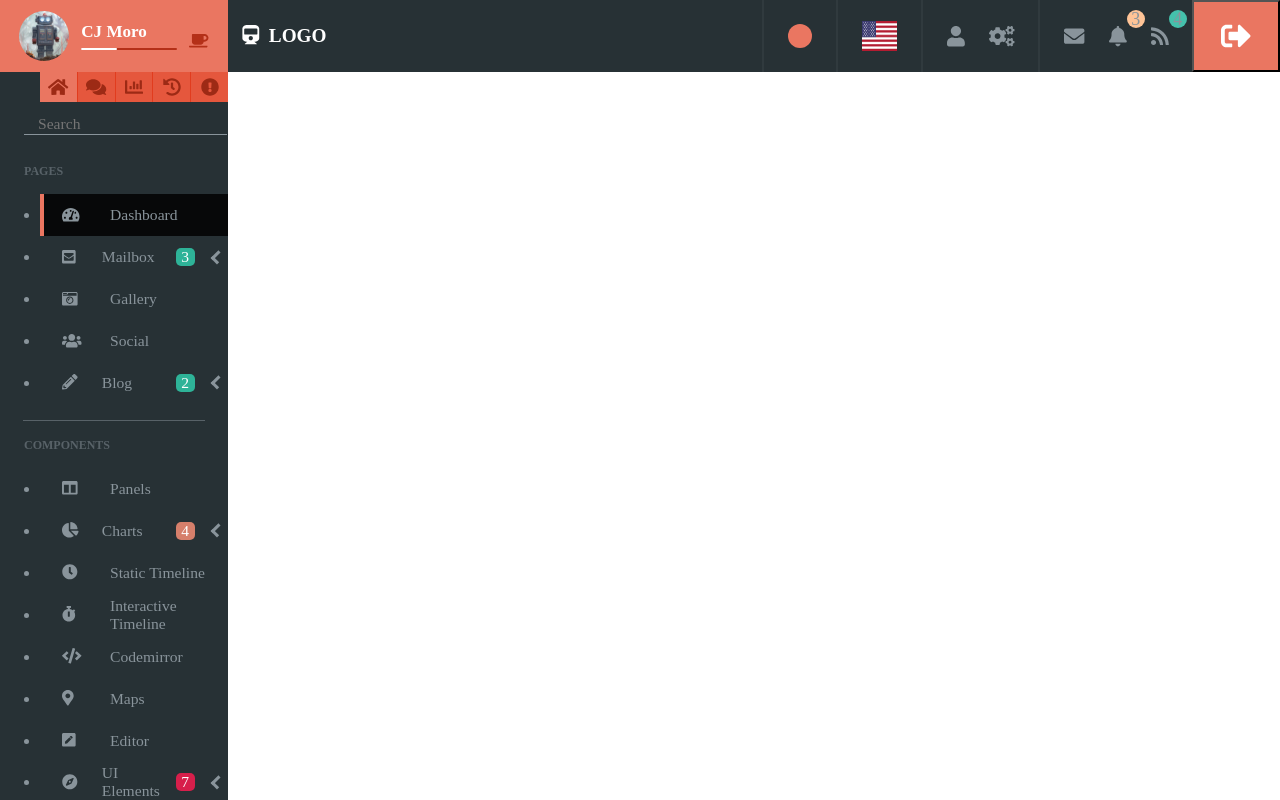
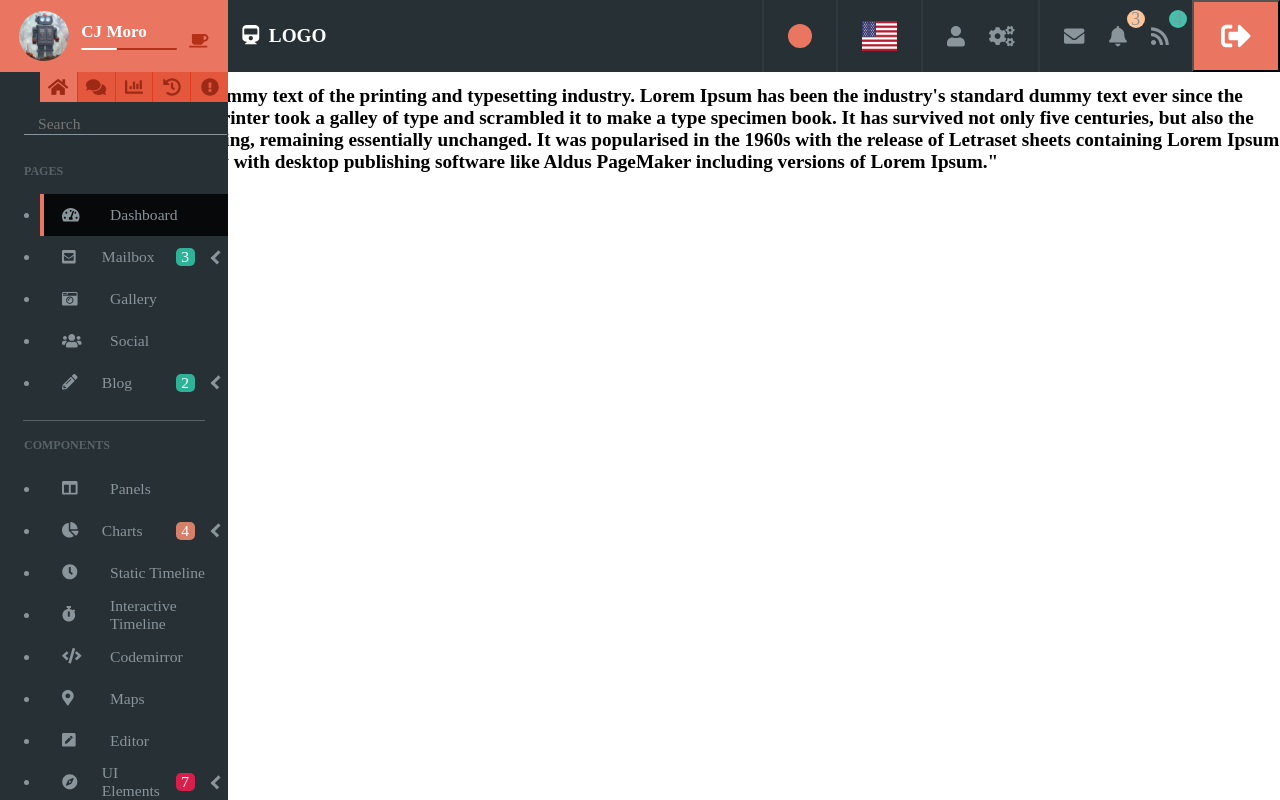
Before and after one commit to serCJm/react-admin-dashboard, a React (Create React App) app: page / in a window 1280 px wide. Built offline with nearby package versions, Linux system fonts and the light colour scheme.

Commit message:
Add dashboard page link

```diff
--- a/src/App.js
+++ b/src/App.js
@@ -1,5 +1,7 @@
 import React, { Component } from "react";
 import Header from "./layout/Header";
+import { BrowserRouter, Route } from "react-router-dom";
+import Dashboard from "./layout/Pages/Dashboard.jsx";
 
 class App extends Component {
   state = {
@@ -13,10 +15,17 @@ class App extends Component {
   };
   render() {
     return (
-      <Header
-        sideMenu={this.state.sideMenu}
-        toggleSideMenu={this.toggleSideMenu}
-      />
+      <BrowserRouter>
+        <React.Fragment>
+          <Header
+            sideMenu={this.state.sideMenu}
+            toggleSideMenu={this.toggleSideMenu}
+          />
+          <main>
+            <Route exact path="/" component={Dashboard} />
+          </main>
+        </React.Fragment>
+      </BrowserRouter>
     );
   }
 }
--- a/src/components/SideMenu/SideMenuHomeItem.jsx
+++ b/src/components/SideMenu/SideMenuHomeItem.jsx
@@ -1,5 +1,6 @@
 import React, { Component } from "react";
 import { ThemeContext } from "../Header/theme-context.js";
+import { Link } from "react-router-dom";
 
 class SideMenuHomeItem extends Component {
   constructor(props) {
@@ -62,7 +63,8 @@ class SideMenuHomeItem extends Component {
       <li>
         <ThemeContext>
           {({ theme }) => (
-            <a
+            <Link
+              to={id === "dashboard" ? "/" : `/${id}`}
               onMouseEnter={this.handleHover}
               onMouseLeave={this.handleHover}
               className={`${
@@ -82,7 +84,7 @@ class SideMenuHomeItem extends Component {
                   {submenu.length}
                 </span>
               ) : null}
-            </a>
+            </Link>
           )}
         </ThemeContext>
         {submenu && this.state.showSubmenu ? (
--- /dev/null
+++ b/src/layout/Pages/Dashboard.jsx
@@ -0,0 +1,19 @@
+import React from "react";
+
+const Dashboard = props => {
+  return (
+    <h1>
+      "Lorem Ipsum is simply dummy text of the printing and typesetting
+      industry. Lorem Ipsum has been the industry's standard dummy text ever
+      since the 1500s, when an unknown printer took a galley of type and
+      scrambled it to make a type specimen book. It has survived not only five
+      centuries, but also the leap into electronic typesetting, remaining
+      essentially unchanged. It was popularised in the 1960s with the release of
+      Letraset sheets containing Lorem Ipsum passages, and more recently with
+      desktop publishing software like Aldus PageMaker including versions of
+      Lorem Ipsum."
+    </h1>
+  );
+};
+
+export default Dashboard;
```
